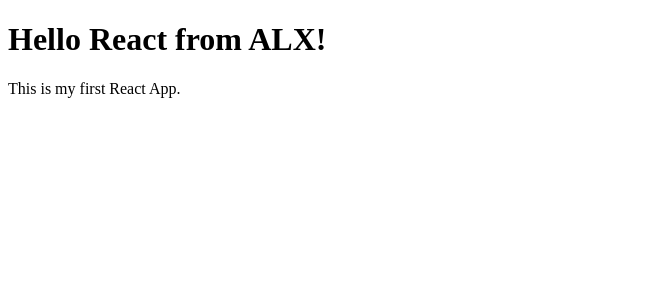
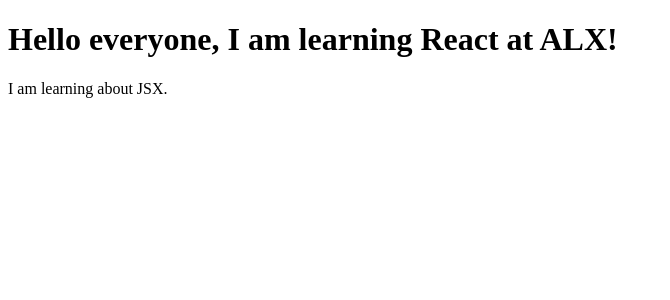
Before and after one commit to joey5573/alx-fe-reactjs, a React (Vite) app in the folder alx-react-app/: page / in a window 1280 px wide. Shown: the top 300 px of the page, without its empty margins (0-670 px from the left). Built offline with nearby package versions, Linux system fonts and the light colour scheme.

Commit message:
Update App.jsx

```diff
--- a/alx-react-app/src/App.jsx
+++ b/alx-react-app/src/App.jsx
@@ -1,8 +1,9 @@
+import WelcomeMessage from "./components/WelcomeMessage";
+
 function App() {
   return (
     <div>
-      <h1>Hello React from ALX!</h1>
-      <p>This is my first React App.</p>
+      <WelcomeMessage />
     </div>
   );
 }
```
